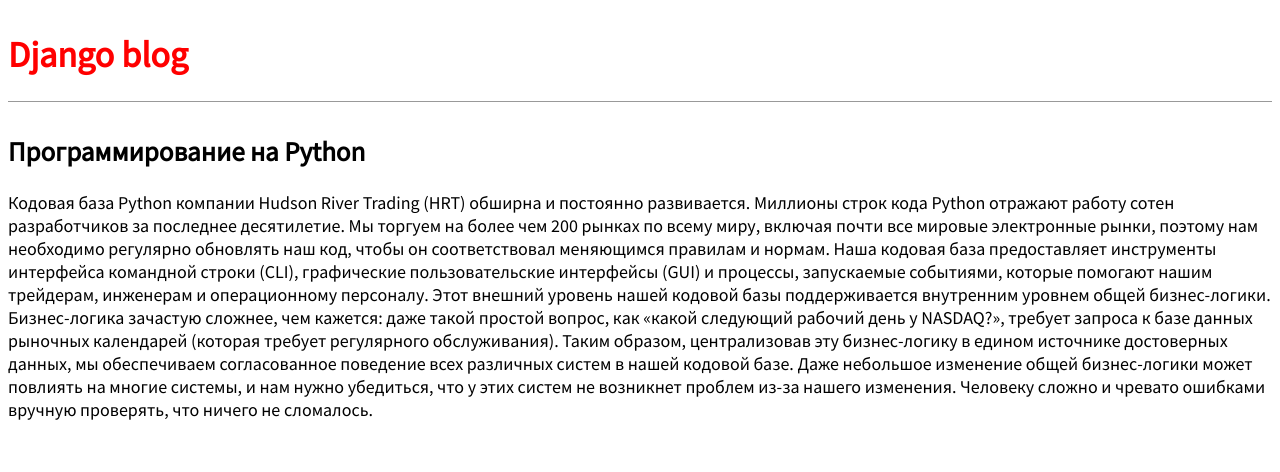
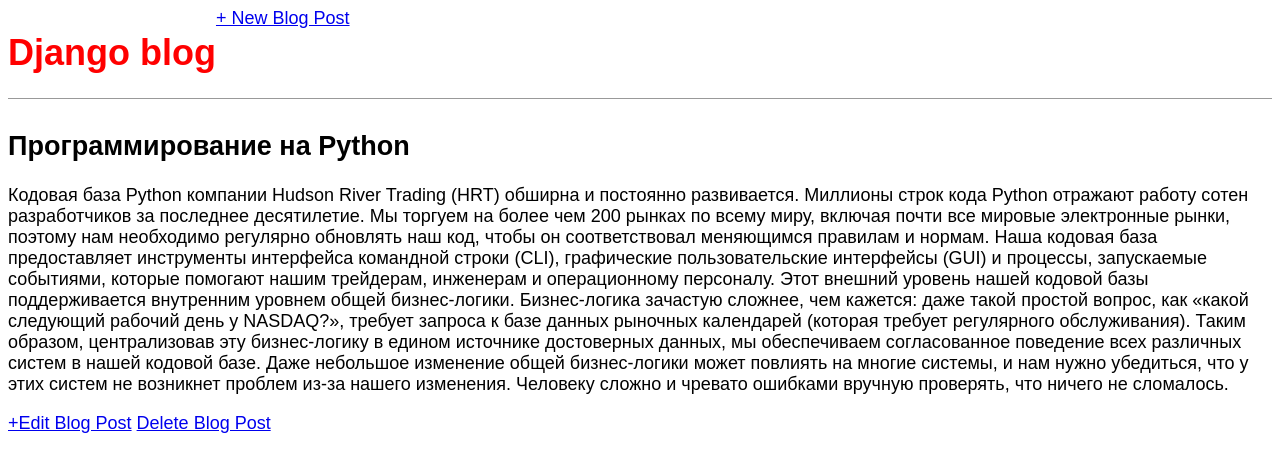
Before and after one commit to AlexseyWeb/mini-blog-on-django, a Django app: page /post/2/ in a window 1280 px wide. Shown: the top 472 px of the page. Run offline with Django 4.2, Linux system fonts and the light colour scheme; data comes from the database, SQL or seed files in the repository; both versions use the stored data as it was after the commit; some web fonts are replaced.

Commit message:
added CRUD

```diff
--- a/blog/urls.py
+++ b/blog/urls.py
@@ -1,7 +1,10 @@
 from django.urls import path
-from .views import BlogListView, BlogDetailView
+from .views import BlogListView, BlogDetailView, BlogCreateView, BlogUpdateView, BlogDeleteView
 
 urlpatterns = [
+    path('post/new/', BlogCreateView.as_view(), name='post_new'),
     path('post/<int:pk>/', BlogDetailView.as_view(), name='post_detail'),
     path('', BlogListView.as_view(), name='home'),
+    path('post/<int:pk>/edit/', BlogUpdateView.as_view(), name='post_edit'),
+    path('post/<int:pk>/delete/', BlogDeleteView.as_view(), name='post_delete')
 ]
--- a/blog/views.py
+++ b/blog/views.py
@@ -1,6 +1,7 @@
 from django.shortcuts import render
 from .models import Post
-from django.views.generic import ListView, DetailView
+from django.views.generic import ListView, DetailView, CreateView, UpdateView, DeleteView
+from django.urls import reverse_lazy
 
 
 class BlogListView(ListView):
@@ -11,3 +12,21 @@ class BlogListView(ListView):
 class BlogDetailView(DetailView):
     model = Post
     template_name = 'post_detail.html'
+
+
+class BlogCreateView(CreateView):
+    model = Post
+    template_name = 'post_new.html'
+    fields = ['title', 'author', 'body']
+
+
+class BlogUpdateView(UpdateView):
+    model = Post
+    template_name = 'post_edit.html'
+    fields = ['title', 'body']
+
+
+class BlogDeleteView(DeleteView):
+    model = Post
+    template_name = 'post_delete.html'
+    success_url = reverse_lazy('home')
--- a/templates/base.html
+++ b/templates/base.html
@@ -2,17 +2,23 @@
 <html>
   <head>
     <title>Django blog</title>
-    <link href="https://fonts.googleapis.com/css?family=Source+Sans+Pro:400"
-rel="stylesheet">
-    <link rel="stylesheet" href="{% static 'css/base.css' %}">
+    <link href="https://fonts.googleapis.com/css?family=\
+Source+Sans+Pro:400" rel="stylesheet" />
+    <link href="{% static 'css/base.css' %}" rel="stylesheet" />
   </head>
   <body>
+    <div>
       <header>
+        <div class="nav-left">
           <h1><a href="{% url 'home' %}">Django blog</a></h1>
+        </div>
+        <div class="nav-right">
+          <a href="{% url 'post_new' %}">+ New Blog Post</a>
+        </div>
       </header>
-    <div>
       {% block content %}
-        {% endblock content %}
+
+      {% endblock %}
     </div>
   </body>
 </html>
--- a/templates/post_detail.html
+++ b/templates/post_detail.html
@@ -1,8 +1,10 @@
 {% extends 'base.html' %}
 
 {% block content %}
-<div class="post-entry">
+  <div class="post-entry">
     <h2>{{ object.title }}</h2>
     <p>{{ object.body }}</p>
-</div>
-{% endblock content %}
+  </div>
+  <a href="{% url 'post_edit' post.pk %}">+Edit Blog Post</a>
+  <a href="{% url 'post_delete' post.pk %}">Delete Blog Post</a>
+{% endblock %}
```
Also changed, not shown: templates/post_delete.html (added, +10 -0 lines), templates/post_edit.html (added, +9 -0 lines), templates/post_new.html (added, +9 -0 lines), db.sqlite3. Lines whose indentation alone changed are shown as unchanged.
